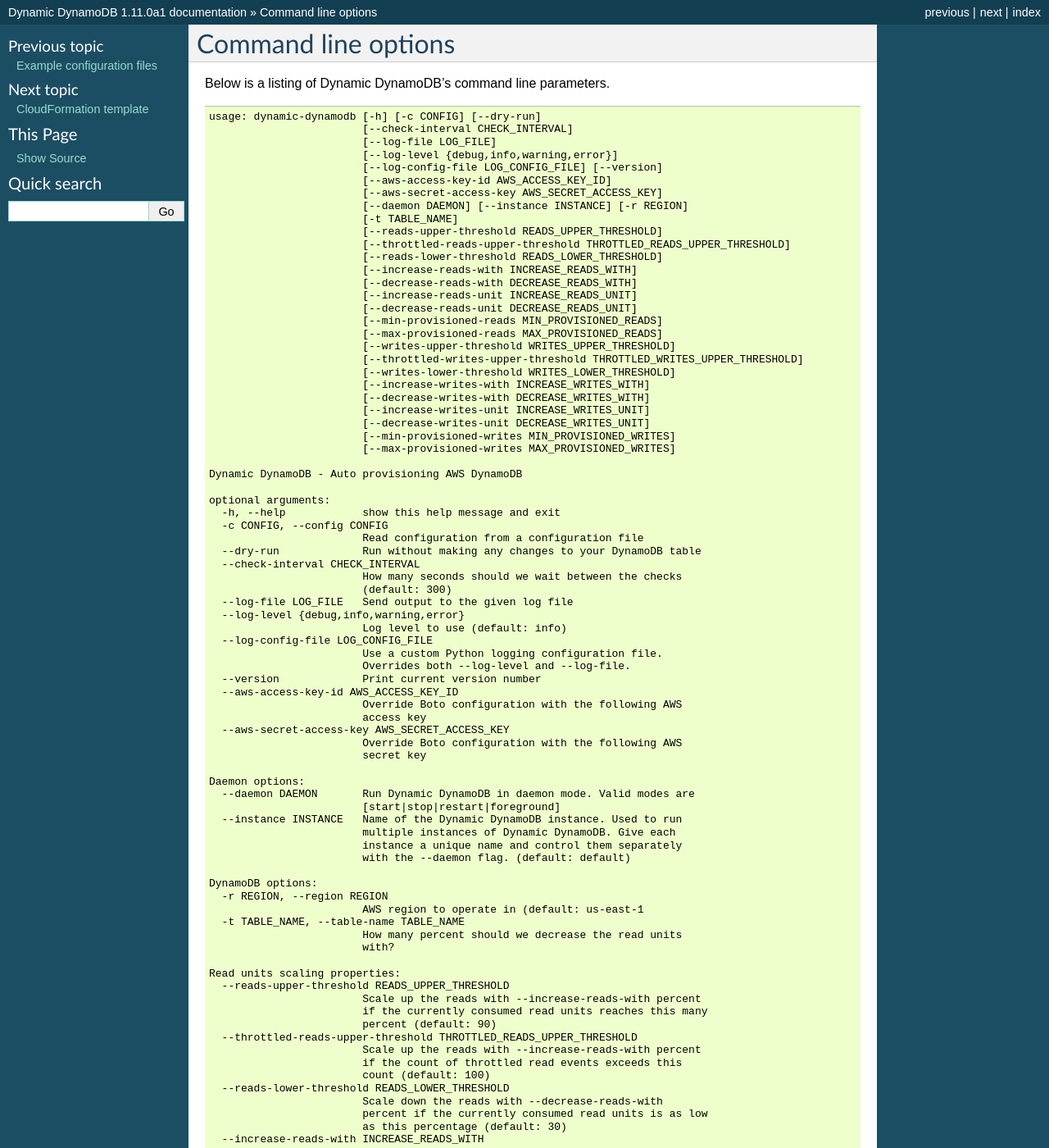
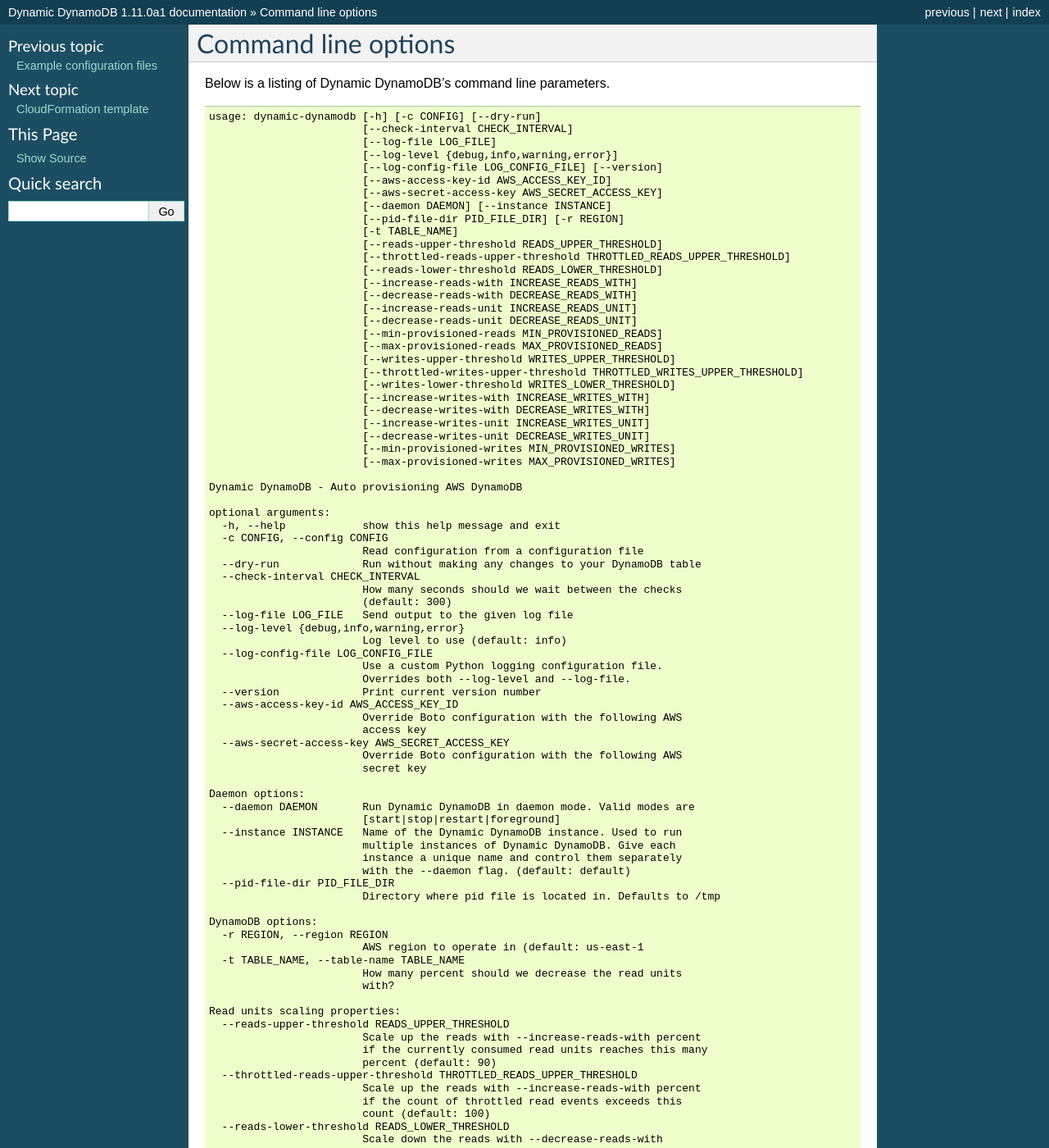
Before and after one commit to sebdah/dynamic-dynamodb, a Sphinx documentation site: the page built from docs/command_line_options.rst, in a window 1280 px wide and 1400 px high. Shown: the whole window at 82% size. Built offline with Sphinx 7.4.7, drawn with Linux system fonts in a browser that asks for light colours; some of the changed text lies outside the part shown.

Commit message:
Updated command line docs

```diff
--- a/docs/command_line_options.rst
+++ b/docs/command_line_options.rst
@@ -11,7 +11,8 @@
                             [--log-config-file LOG_CONFIG_FILE] [--version]
                             [--aws-access-key-id AWS_ACCESS_KEY_ID]
                             [--aws-secret-access-key AWS_SECRET_ACCESS_KEY]
-                            [--daemon DAEMON] [--instance INSTANCE] [-r REGION]
+                            [--daemon DAEMON] [--instance INSTANCE]
+                            [--pid-file-dir PID_FILE_DIR] [-r REGION]
                             [-t TABLE_NAME]
                             [--reads-upper-threshold READS_UPPER_THRESHOLD]
                             [--throttled-reads-upper-threshold THROTTLED_READS_UPPER_THRESHOLD]
@@ -63,6 +64,8 @@
                             multiple instances of Dynamic DynamoDB. Give each
                             instance a unique name and control them separately
                             with the --daemon flag. (default: default)
+      --pid-file-dir PID_FILE_DIR
+                            Directory where pid file is located in. Defaults to /tmp
 
     DynamoDB options:
       -r REGION, --region REGION
```
